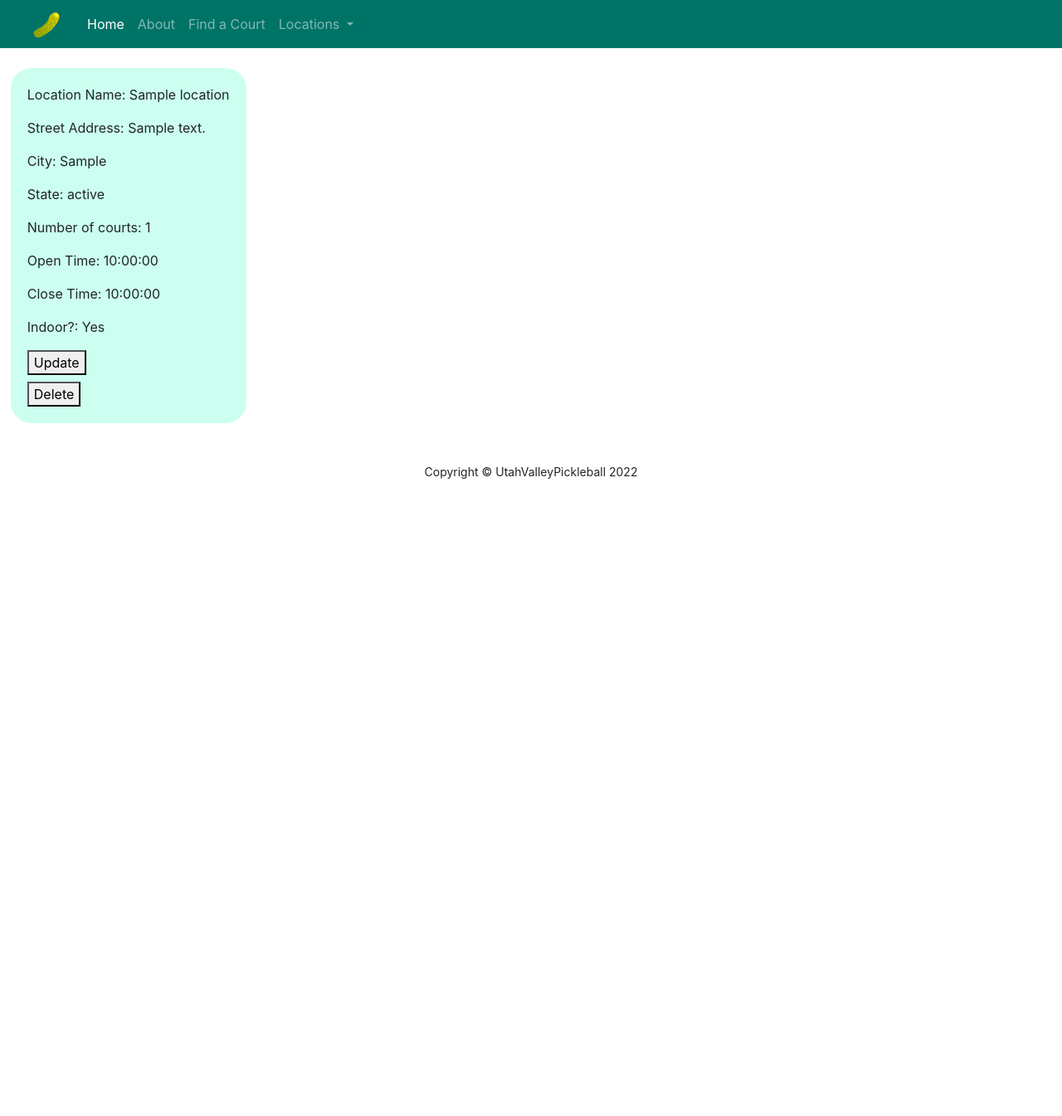
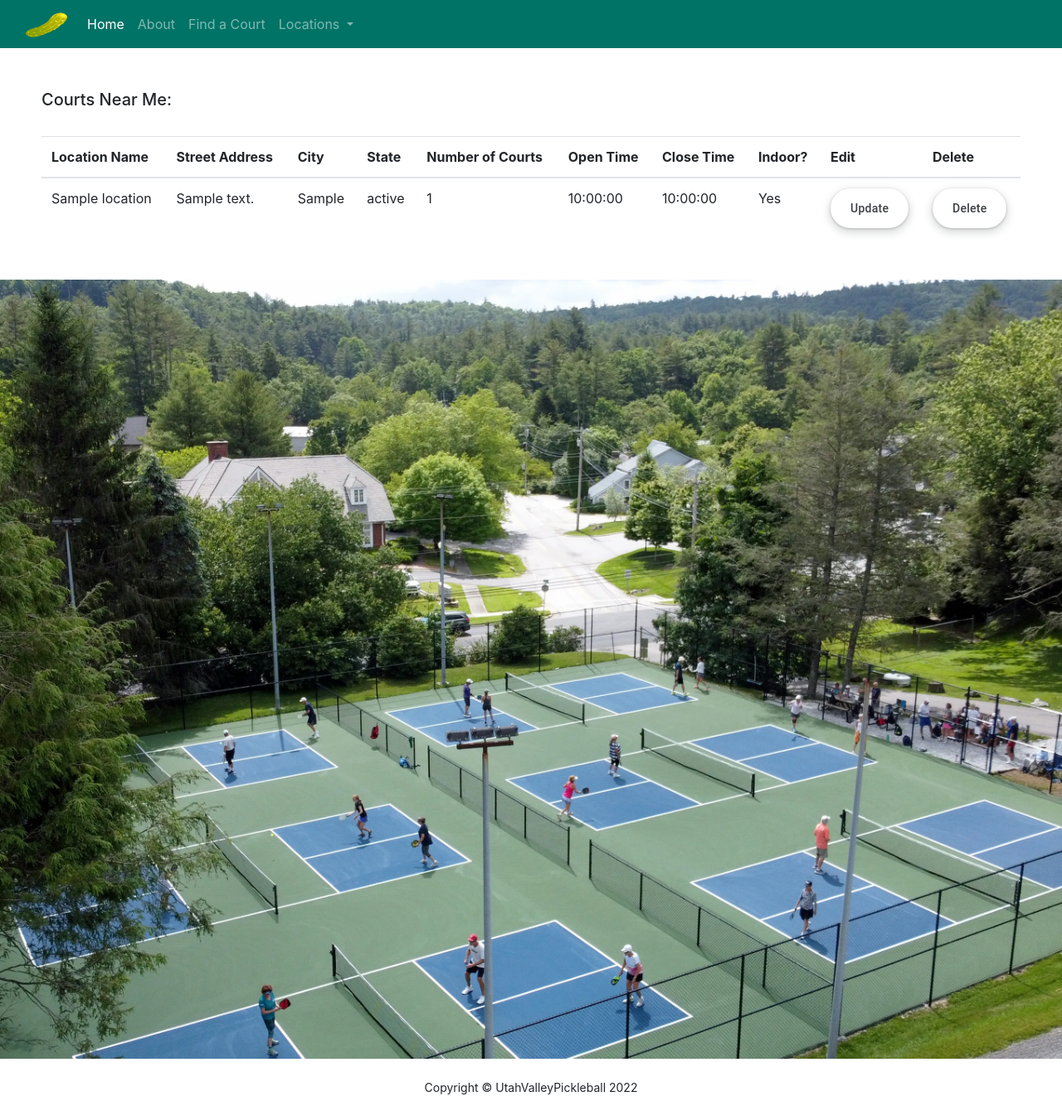
Before and after one commit to brooke-woodland/utahvalleypickleball, a Django app: page /data/view in a window 1280 px wide. Shown: the whole page at 83% size. Before the commit the page ends 577 px from the top, so only its background shows below. Run offline with Django 4.2, Linux system fonts and the light colour scheme; tables that the repository leaves empty hold one stand-in row (values such as "Sample post"); some libraries are stand-ins or nearby versions.

Commit message:
styling for data/view page

```diff
--- /dev/null
+++ b/pickleball/static/css/mystyles.css
@@ -0,0 +1,69 @@
+/* CSS */
+.button-17 {
+  align-items: center;
+  appearance: none;
+  background-color: #fff;
+  border-radius: 24px;
+  border-style: none;
+  box-shadow: rgba(0, 0, 0, .2) 0 3px 5px -1px,rgba(0, 0, 0, .14) 0 6px 10px 0,rgba(0, 0, 0, .12) 0 1px 18px 0;
+  box-sizing: border-box;
+  color: #3c4043;
+  cursor: pointer;
+  display: inline-flex;
+  fill: currentcolor;
+  font-family: "Google Sans",Roboto,Arial,sans-serif;
+  font-size: 14px;
+  font-weight: 500;
+  height: 48px;
+  justify-content: center;
+  letter-spacing: .25px;
+  line-height: normal;
+  max-width: 100%;
+  overflow: visible;
+  padding: 2px 24px;
+  position: relative;
+  text-align: center;
+  text-transform: none;
+  transition: box-shadow 280ms cubic-bezier(.4, 0, .2, 1),opacity 15ms linear 30ms,transform 270ms cubic-bezier(0, 0, .2, 1) 0ms;
+  user-select: none;
+  -webkit-user-select: none;
+  touch-action: manipulation;
+  width: auto;
+  will-change: transform,opacity;
+  z-index: 0;
+}
+
+.button-17:hover {
+  background: #F6F9FE;
+  color: #174ea6;
+}
+
+.button-17:active {
+  box-shadow: 0 4px 4px 0 rgb(60 64 67 / 30%), 0 8px 12px 6px rgb(60 64 67 / 15%);
+  outline: none;
+}
+
+.button-17:focus {
+  outline: none;
+  border: 2px solid #4285f4;
+}
+
+.button-17:not(:disabled) {
+  box-shadow: rgba(60, 64, 67, .3) 0 1px 3px 0, rgba(60, 64, 67, .15) 0 4px 8px 3px;
+}
+
+.button-17:not(:disabled):hover {
+  box-shadow: rgba(60, 64, 67, .3) 0 2px 3px 0, rgba(60, 64, 67, .15) 0 6px 10px 4px;
+}
+
+.button-17:not(:disabled):focus {
+  box-shadow: rgba(60, 64, 67, .3) 0 1px 3px 0, rgba(60, 64, 67, .15) 0 4px 8px 3px;
+}
+
+.button-17:not(:disabled):active {
+  box-shadow: rgba(60, 64, 67, .3) 0 4px 4px 0, rgba(60, 64, 67, .15) 0 8px 12px 6px;
+}
+
+.button-17:disabled {
+  box-shadow: rgba(60, 64, 67, .3) 0 1px 3px 0, rgba(60, 64, 67, .15) 0 4px 8px 3px;
+}
--- a/templates/base.html
+++ b/templates/base.html
@@ -8,13 +8,14 @@
     <meta name="viewport" content="width=device-width, initial-scale=1.0">
     <link rel="stylesheet" href="https://cdn.jsdelivr.net/npm/bootstrap@4.6.2/dist/css/bootstrap.min.css" integrity="sha384-xOolHFLEh07PJGoPkLv1IbcEPTNtaed2xpHsD9ESMhqIYd0nLMwNLD69Npy4HI+N" crossorigin="anonymous">
     <script src="https://cdn.jsdelivr.net/npm/bootstrap@5.2.3/dist/js/bootstrap.bundle.min.js" integrity="sha384-kenU1KFdBIe4zVF0s0G1M5b4hcpxyD9F7jL+jjXkk+Q2h455rYXK/7HAuoJl+0I4" crossorigin="anonymous"></script>
+    <link rel="stylesheet" href="{% static 'css/mystyles.css' %}">
     <title>Document</title>
 </head>
 <body>
   <nav class="navbar navbar-expand-lg navbar-dark" style="background-color: #007367">
     <div class="container-fluid">
       <a class="navbar-brand" href="{% url 'index' %}">
-        <img src="{% static 'pickleball/img/food-pickle.svg' %}" alt="Pickle" width="50" height="30">
+        <img src="{% static 'pickleball/img/food-pickle.png' %}" alt="Pickle" width="50" height="30">
       </a>
       <button class="navbar-toggler" type="button" data-bs-toggle="collapse" data-bs-target="#navbarSupportedContent" aria-controls="navbarSupportedContent" aria-expanded="false" aria-label="Toggle navigation">
         <span class="navbar-toggler-icon"></span>
--- a/templates/pickleball/data.html
+++ b/templates/pickleball/data.html
@@ -2,43 +2,68 @@
 {% load static %}
 {% block content %}
 
-<div style="margin-left: 1vw">
+<div style="margin:50px">
+  <h5 class="table-style">Courts Near Me:</h5>
+  <br>
+  <table class="table table-hover">
+    <thead>
+      <tr>
+        <th scope="col">Location Name</th>
+        <th scope="col">Street Address</th>
+        <th scope="col">City</th>
+        <th scope="col">State</th>
+        <th scope="col">Number of Courts</th>
+        <th scope="col">Open Time</th>
+        <th scope="col">Close Time</th>
+        <th scope="col">Indoor?</th>
+        <th scope="col">Edit</th>
+        <th scope="col">Delete</th>
+    </tr>
+    </thead>
+    <tbody>
     {% for location in data %}
-    <br/>
-    <div style="width: fit-content; background-color: #ccffef; border-radius: 25px; padding: 20px;">
+    <tr>
+      <td>{{ location.court_name }}
+        <input hidden name="court_name" value="{{ location.court_name }}">
+      </td>
+      <td>{{ location.street_address }}</td>
+      <td>{{ location.city }}</td>
+      <td>{{ location.state }}</td>
+      <td>{{ location.courts }}</td>
+      <td>{{ location.openTime }}</td>
+      <td>{{ location.closeTime }}</td>
+      <td>{% if location.indoor == True %}
+        <p>Yes</p>
+        {% else %}
+        <p>No</p>
+        {% endif %}
+      </td>
+      <td>
         <form action="{% url 'updateData' %}" method="POST">
-        {% csrf_token %}
-        <p>Location Name: {{ location.court_name }}</p>
           <input hidden name="court_name" value="{{ location.court_name }}">
-        <p>Street Address: {{ location.street_address }}</p>
           <input hidden name="street_address" value="{{ location.street_address }}">
-        <p>City: {{ location.city }}</p>
           <input hidden name="city" value="{{ location.city }}">
-        <p>State: {{ location.state }}</p>
           <input hidden name="state" value="{{ location.state }}">
-        <p>Number of courts: {{ location.courts }}</p>
           <input hidden name="courts" value="{{ location.courts }}">
-        <p>Open Time: {{ location.openTime }}</p>
           <input type="time" hidden name="openTime" value="{{ location.openTime }}">
-        <p>Close Time: {{ location.closeTime }}</p>
           <input type="time" hidden name="closeTime" value="{{ location.closeTime }}">
-        {% if location.indoor == True %}
-          <p>Indoor?: Yes</p>
-        {% else %}
-          <p>Indoor?: No</p>
-        {% endif %}
           <input hidden name="indoor" value="{{ location.indoor }}">
           <input hidden name="id" value={{ location.id }}>
-        <button type="submit">Update</button>
+          {% csrf_token %}
+          <button class="button-17" type="submit">Update</button>
         </form>
-      <form action="{% url 'deleteData' %}" method="POST" style="margin-top: 1vh">
+      </td>
+      <td>
+        <form action="{% url 'deleteData' %}" method="POST">
           {% csrf_token %}
-        <button>Delete</button>
-        <input hidden name="id" value={{ location.id }}>
+          <button class="button-17">Delete</button><input hidden name="id" value={{ location.id }}>
         </form>
+      </td>
+      {% endfor %}
+
+  </tbody>
+  </table>
 </div>
-    <br/>
-  {% endfor %}
-</div>
+<img style="width:100%" src="{% static 'pickleball/img/pickleball_courts.jpg' %}" alt="Image of people playing pickleball on courts in a green, wooded neighborhood">
 
 {% endblock %}
--- a/utahvalleypickleball/settings.py
+++ b/utahvalleypickleball/settings.py
@@ -127,7 +127,9 @@ USE_TZ = True
 # Static files (CSS, JavaScript, Images)
 # https://docs.djangoproject.com/en/4.1/howto/static-files/
 
+STATIC_ROOT = os.path.join(BASE_DIR, 'static')
 STATIC_URL = '/static/'
+STATICFILE_DIRS = [os.path.join(BASE_DIR, 'utahvalleypickleball/static')]
 
 # Default primary key field type
 # https://docs.djangoproject.com/en/4.1/ref/settings/#default-auto-field
```
Also changed, not shown: pickleball/static/pickleball/img/food-pickle.png (added), pickleball/static/pickleball/img/food-pickle.svg (deleted), pickleball/static/pickleball/img/pickleball_courts.jpg (added). Lines whose indentation alone changed are shown as unchanged.
